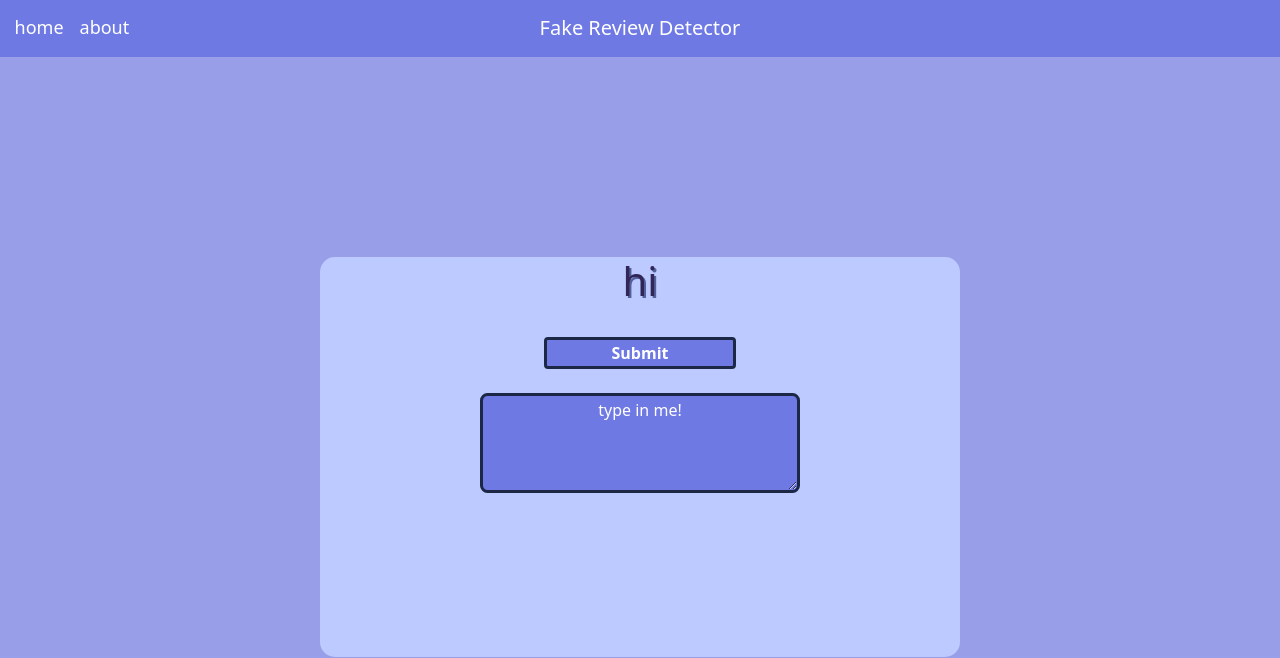
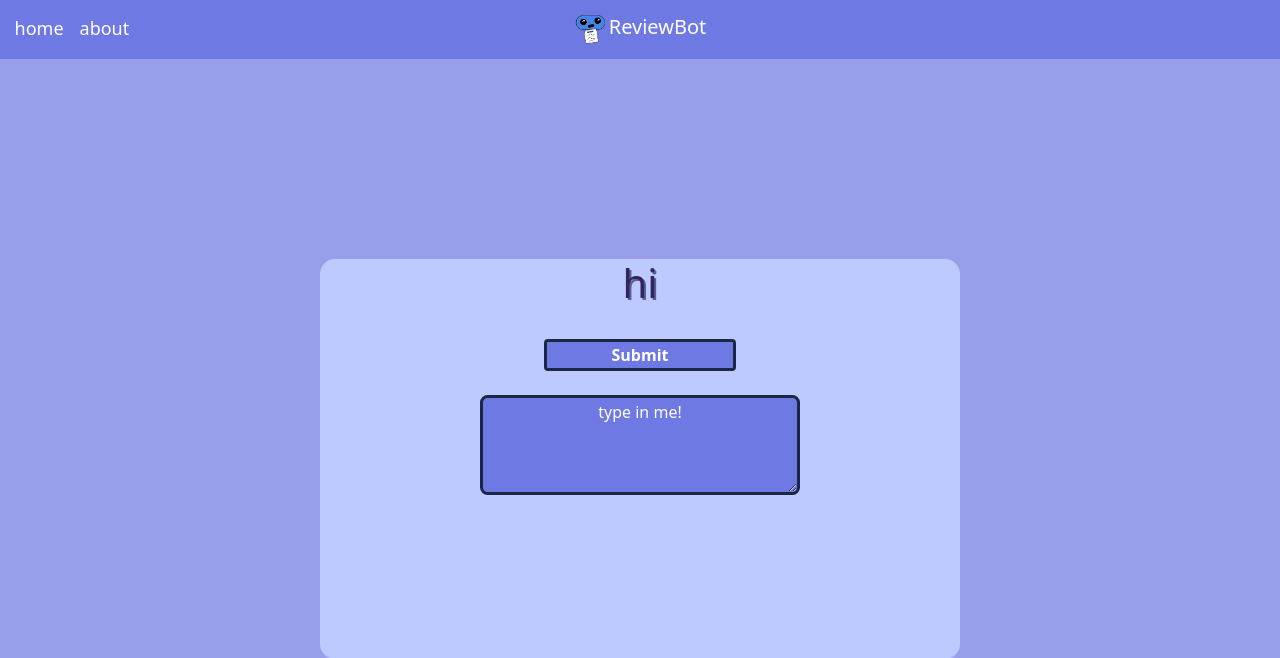
Before and after one commit to dababydevelopment/Fake-Review-Detector, a Flask app: page / in a window 1280 px wide. Shown: the top 658 px of the page. Run offline with Flask 3, Linux system fonts and the light colour scheme.

Commit message:
added favicon

```diff
--- a/website/templates/partials/header.html
+++ b/website/templates/partials/header.html
@@ -2,6 +2,7 @@
 
 <html>
     <head>
+        <link rel="icon" type="image/x-icon" href="/img/favicon.ico">
         <link href="https://cdn.jsdelivr.net/npm/bootstrap@5.3.0-alpha1/dist/css/bootstrap.min.css" rel="stylesheet" integrity="sha384-GLhlTQ8iRABdZLl6O3oVMWSktQOp6b7In1Zl3/Jr59b6EGGoI1aFkw7cmDA6j6gD" crossorigin="anonymous">
         <script src="https://cdn.jsdelivr.net/npm/bootstrap@5.3.0-alpha1/dist/js/bootstrap.bundle.min.js" integrity="sha384-w76AqPfDkMBDXo30jS1Sgez6pr3x5MlQ1ZAGC+nuZB+EYdgRZgiwxhTBTkF7CXvN" crossorigin="anonymous"></script>
         <link href="../../style.css" rel="stylesheet" type="text/css">
@@ -21,6 +22,6 @@
                     <a class="nav-item nav-link" style="color:white;font-size: 18px;" href="/about">about</a>
                 </div>
             </div>
-            <a class="navbar-brand" href="#" style="color:white;margin: 0 auto !important;width:60%;text-align:center;">Fake Review Detector</a>
+            <a class="navbar-brand" href="#" style="color:white;margin: 0 auto !important;width:60%;text-align:center;"><img src="img/robot.png" width="35" height="35">ReviewBot</a>
             <div style="width:20%;"></div>
         </nav>
```
Also changed, not shown: website/public/img/favicon.ico (added), website/public/img/robot.png (added).
